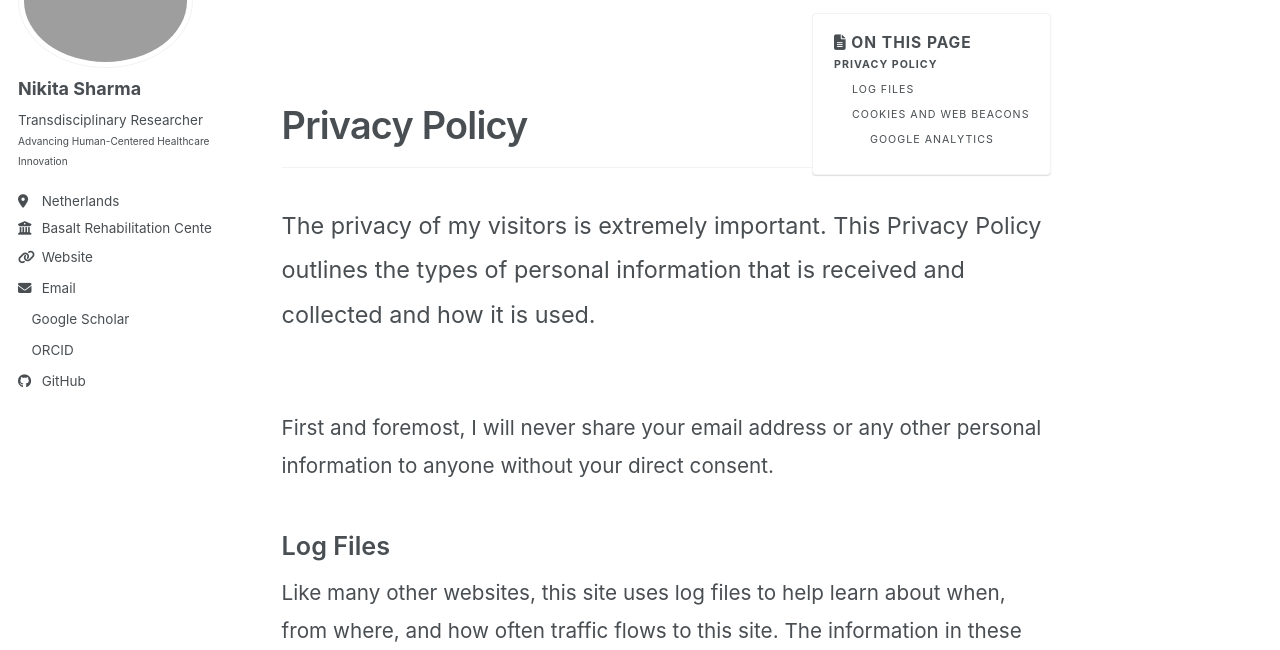
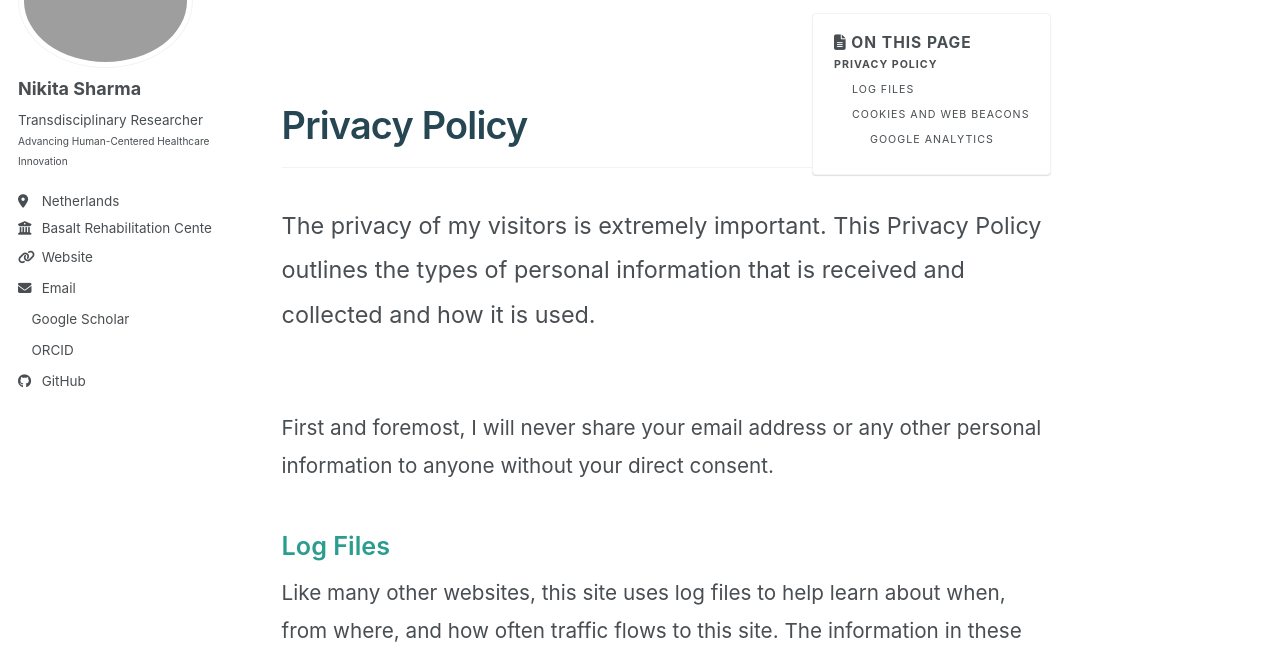
Before and after one commit to nikitasharma14/Portfolio, a Jekyll site: the page built from _pages/terms.md, in a window 1280 px wide and 1400 px high. Shown: the part 183-833 px from the top of the window. Built offline with Jekyll 4.4.1, drawn with Linux system fonts in a browser that asks for light colours; a style sheet for code colours, icons or effects is not loaded.

Commit message:
Update _custom.scss

```diff
--- a/_sass/_custom.scss
+++ b/_sass/_custom.scss
@@ -58,3 +58,25 @@
 .page__content a:hover {
   text-decoration: underline;
 }
+
+/* ==========================================
+   Heading Color Hierarchy
+   ========================================== */
+
+
+/* Main page title / name */
+.page__content h1 {
+  color: #1B263B;   /* Dark navy */
+}
+
+
+/* Main sections */
+.page__content h2 {
+  color: #264653;   /* Blue-green */
+}
+
+
+/* Subsections */
+.page__content h3 {
+  color: #2A9D8F;   /* Teal accent */
+}
```
